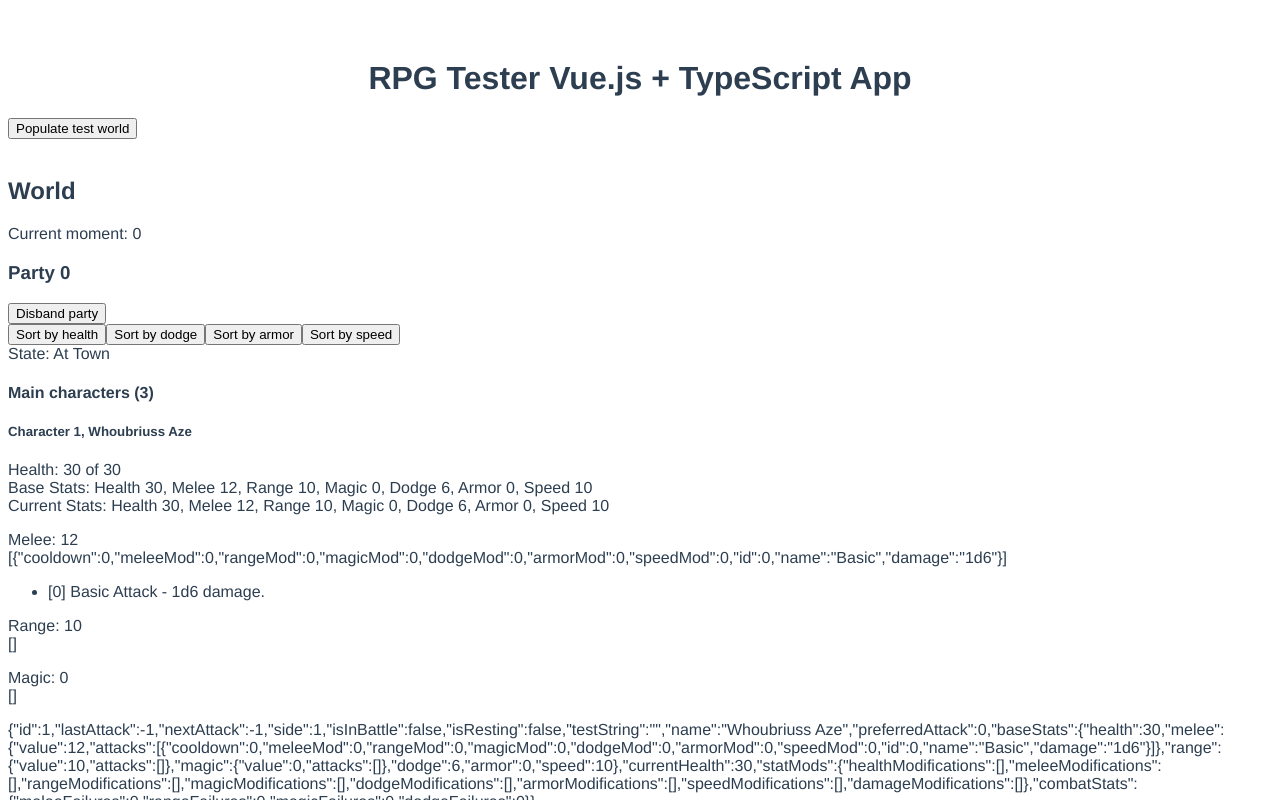
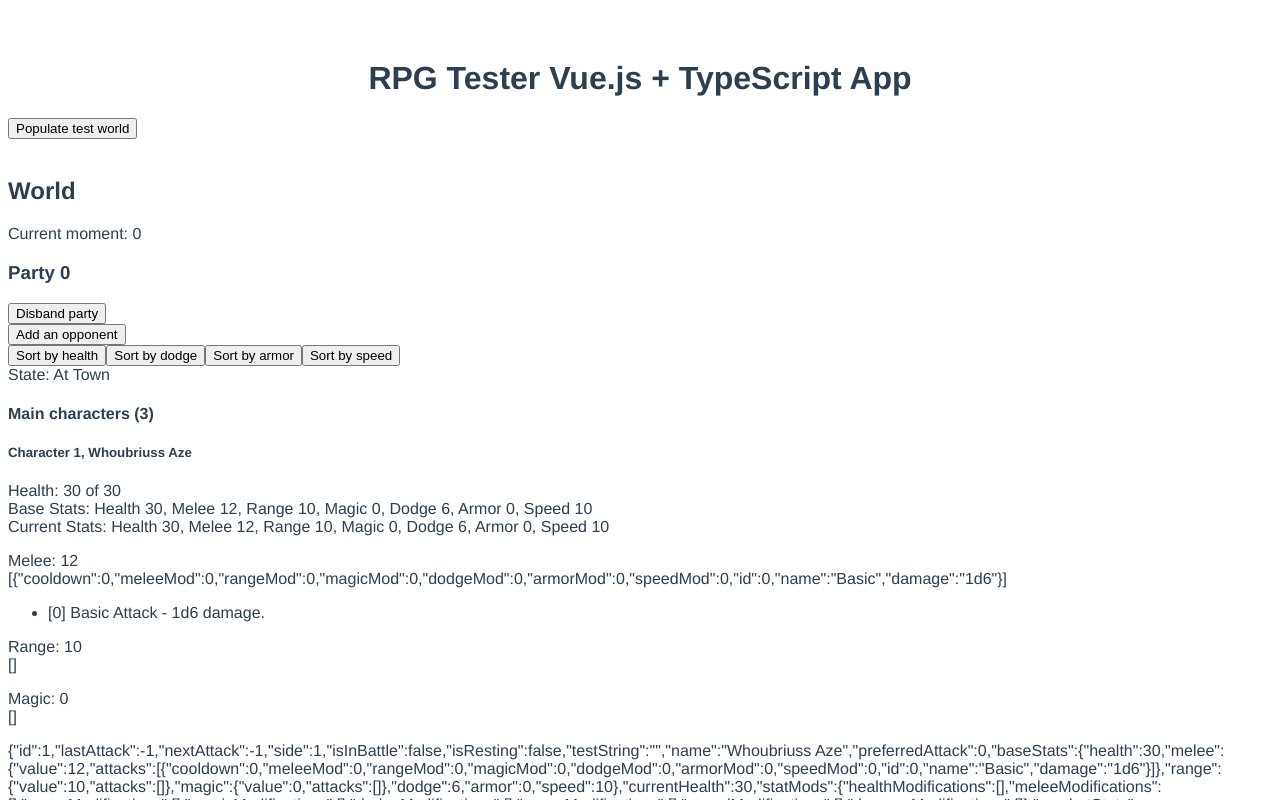
Before and after one commit to JamesSkemp/vuejs-tutorial, a Vue app: page / in a window 1280 px wide. Both pictures are taken after a click on the button "Populate test world". Shown: the top 800 px of the page. Built offline with nearby package versions, Linux system fonts and the light colour scheme.

Commit message:
Add functionality to add opponents to a party

```diff
--- a/src/components/PartyDisplay.vue
+++ b/src/components/PartyDisplay.vue
@@ -2,6 +2,8 @@
 	<div class="partyBlock">
 		<h3>{{ partyHeading }}</h3>
 		<button v-on:click="displayDisbandParty">Disband party</button>
+		<br />
+		<button v-on:click="addOpponent">Add an opponent</button>
 		<br />
 		<button v-on:click="displaySortHealth">Sort by health</button>
 		<button v-on:click="displaySortDodge">Sort by dodge</button>
@@ -20,6 +22,9 @@
 			</div>
 			<div v-if="party.opponents.length > 0">
 				<h4>Opponents</h4>
+				<div>
+					<CharacterDisplay v-for="opponent in party.opponents" :character="opponent" :key="opponent.id" />
+				</div>
 			</div>
 		</div>
 	</div>
@@ -33,6 +38,8 @@
 import { disbandParty } from '../utilities/WorldUtilities';
 import World from '../models/World';
 import { sortBySpeed, sortByHealth, sortByDodge, sortByArmor } from '../utilities/CharacterSortUtilities';
+import { addOpponent } from '../utilities/PartyUtilities';
+import Character from '../models/Character';
 @Component({
 	components: {
 		CharacterDisplay
@@ -75,6 +82,16 @@
 		sortBySpeed(this.party.mainCharacters);
 		this.$forceUpdate();
 	}
+
+	addOpponent(): void {
+		const opponent = new Character();
+		opponent.baseStats.health = 10;
+		opponent.currentHealth = 10;
+		opponent.baseStats.melee.attacks[0].damage = '1d4';
+
+		addOpponent(this.party, opponent);
+		this.$forceUpdate();
+	}
 }
 </script>
 
--- a/src/utilities/PartyUtilities.ts
+++ b/src/utilities/PartyUtilities.ts
@@ -88,3 +88,10 @@
 	character.side = 1;
 	party.mainCharacters.push(character);
 }
+
+export function addOpponent(party: Party, opponent: Character) {
+	opponent.side = 2;
+	party.opponents.push(opponent);
+}
+
+// TODO start battle - populate opponents (?) and set initial turns - see resolvePartyMoment
```
